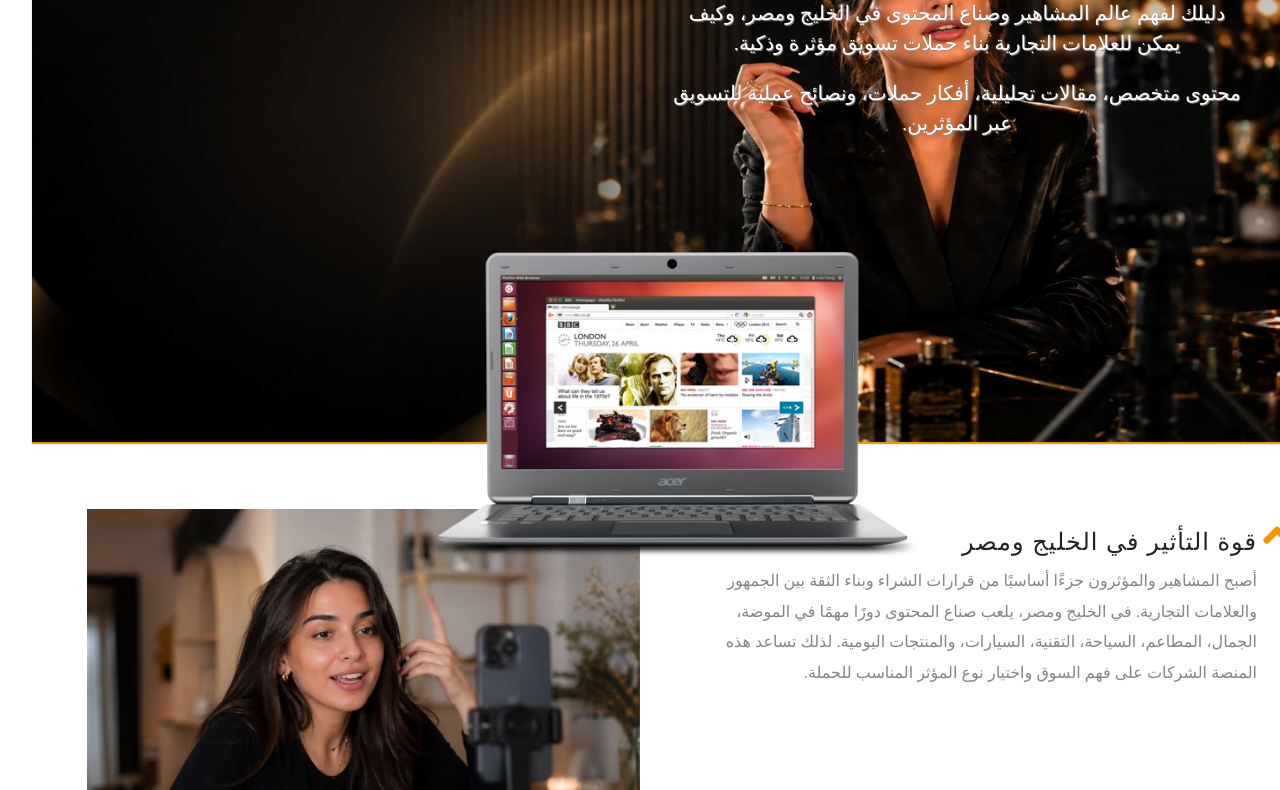
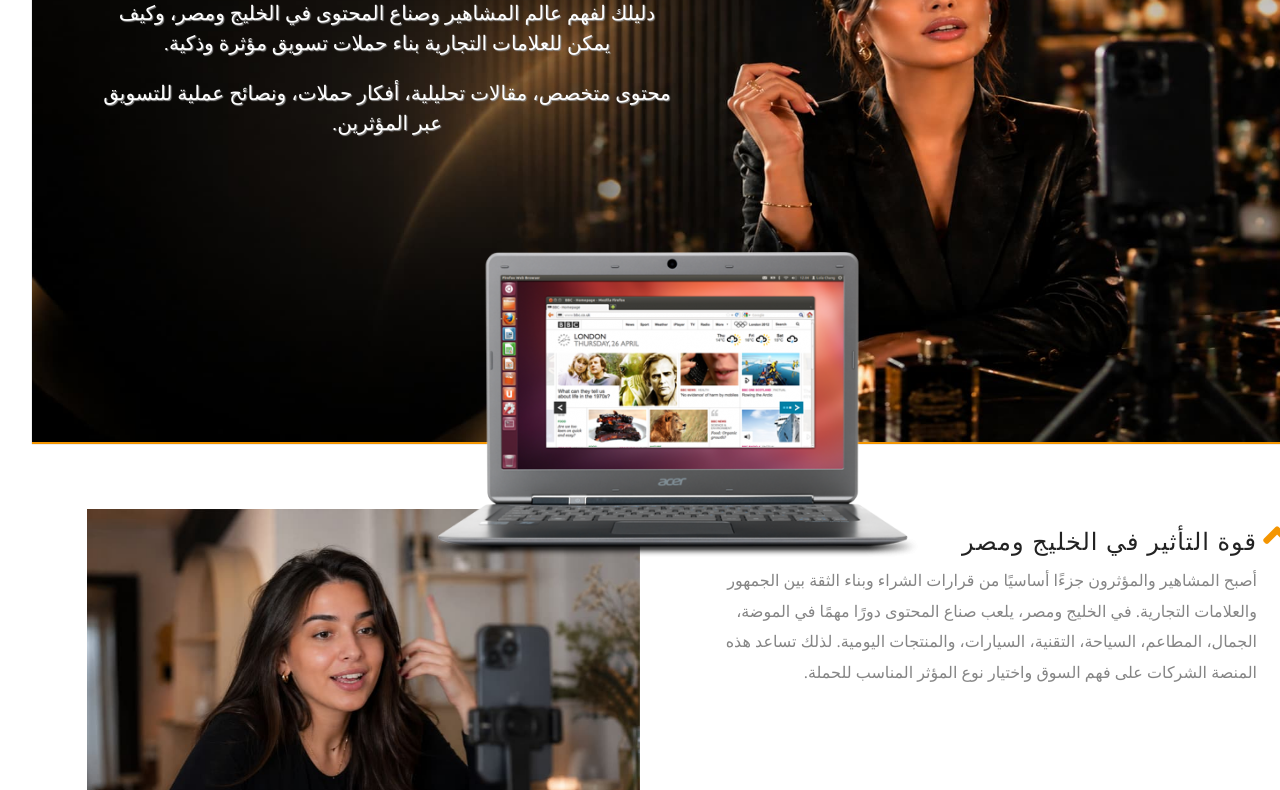
Before and after one commit to rab2323s-creator/marketing, a plain HTML site: page index.html in a window 1280 px wide. Shown: the part 225-1015 px from the top of the page. Drawn offline with nearby package versions, Linux system fonts and the light colour scheme.

Commit message:
Update styles.css

```diff
--- a/css/styles.css
+++ b/css/styles.css
@@ -240,8 +240,8 @@ a:hover {
 .hero-text {
     color: #676e73;
     width: 50%;
-        text-align: left;
-    margin: 10% 0 24px auto;
+    text-align: left;
+    margin: 10% auto 24px 0;
 }
 
 .hero-text p {
```
